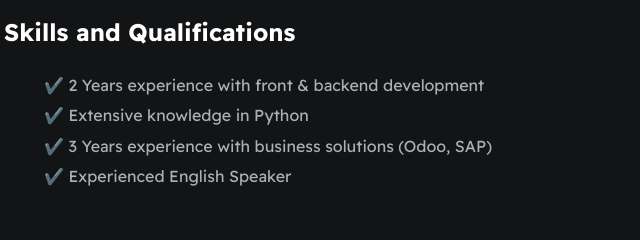
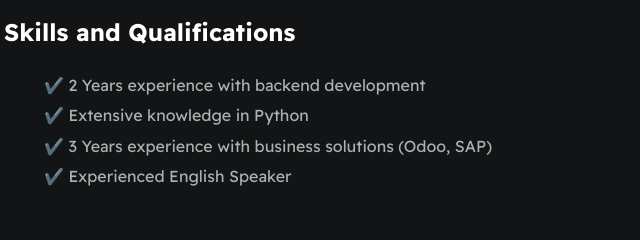
Before and after one commit to cristianjacob1/Resume-Website, a plain HTML site: page index.html in a window 1280 px wide. Shown: the part 347-587 px from the top of the page, 4-644 px from the left. Drawn offline with Linux system fonts and the light colour scheme.

Commit message:
skills and qualifications

```diff
--- a/index.html
+++ b/index.html
@@ -32,7 +32,7 @@
         <section class="section--page">
             <h2>Skills and Qualifications</h2>
             <ul id="qualifications--list">
-                <li>✔️ 2 Years experience with front & backend development</li>
+                <li>✔️ 2 Years experience with backend development</li>
                 <li>✔️ Extensive knowledge in Python</li>
                 <li>✔️ 3 Years experience with business solutions (Odoo, SAP) </li>
                 <li>✔️ Experienced English Speaker</li>
```
